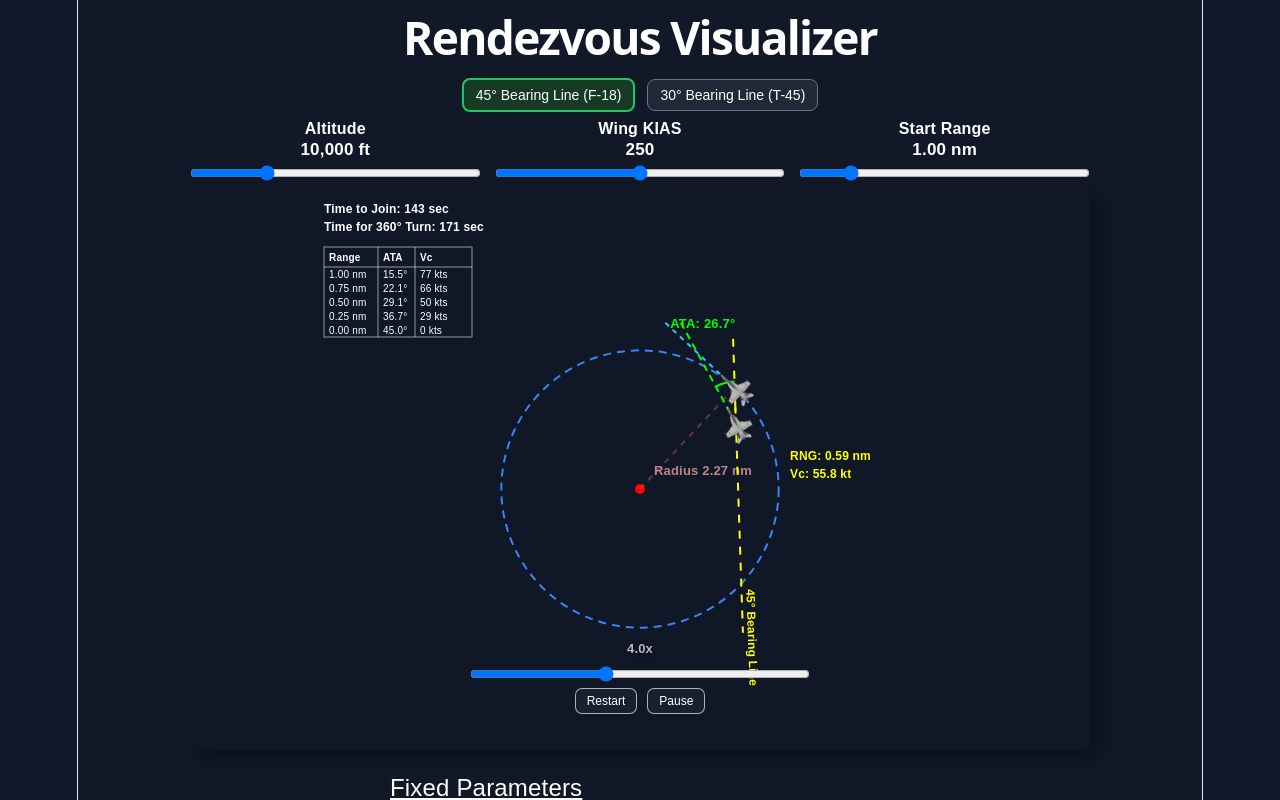
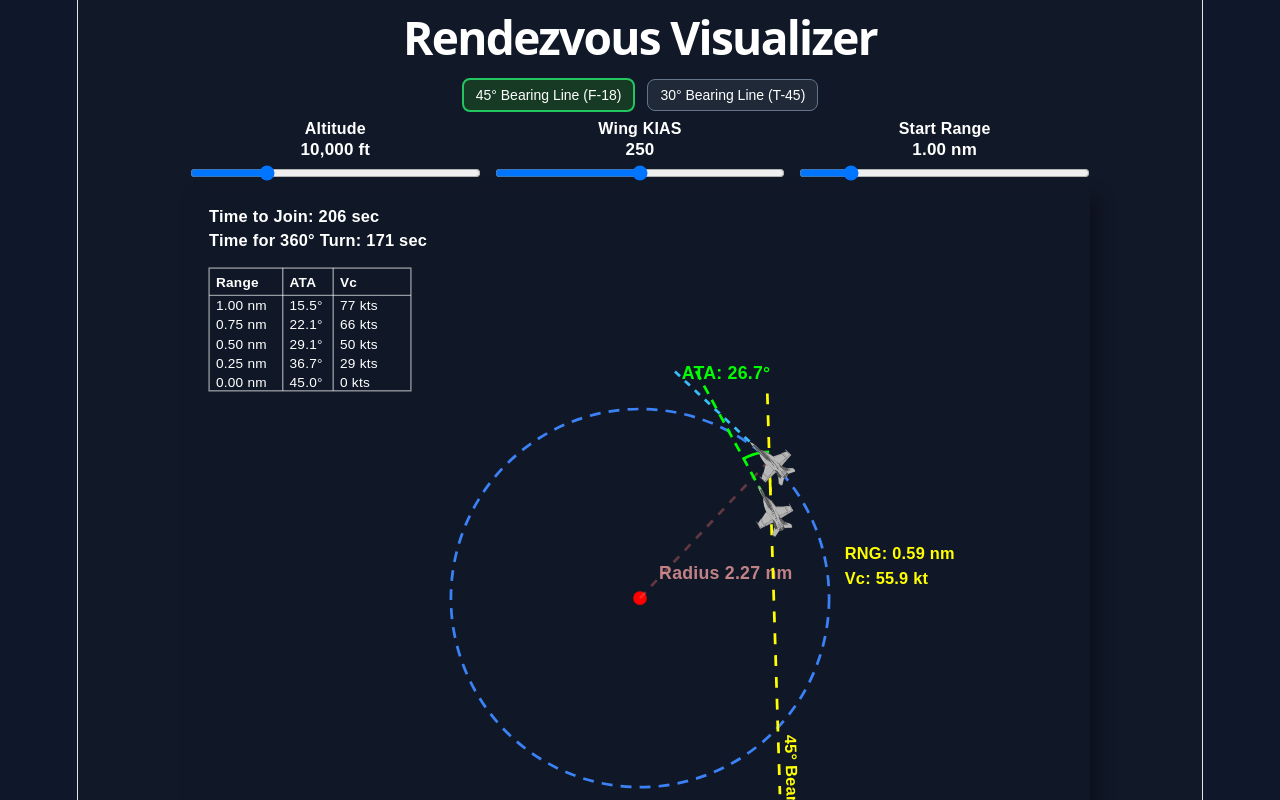
Before and after one commit to rpt20/RendezvousVisualizerTool, a React (Vite) app: page / in a window 1280 px wide. Shown: the top 800 px of the page. Built offline with nearby package versions, Linux system fonts and the light colour scheme.

Commit message:
Math fixes for timing

```diff
--- a/src/App.tsx
+++ b/src/App.tsx
@@ -1,4 +1,4 @@
-import { useEffect, useMemo, useState, type CSSProperties } from "react";
+import { useEffect, useMemo, useRef, useState, type CSSProperties } from "react";
 import "./App.css";
 import superHornet from "./assets/super-hornet.png";
 
@@ -12,6 +12,7 @@ export default function App() {
   const leadKIAS = 250;
   const bankAngle = 30;
   const g = 32.174;
+  const JOIN_THRESHOLD_NM = 0.001;
 
   const [bearingMode, setBearingMode] = useState<BearingMode>("F-18");
   const [leadAltitude, setLeadAltitude] = useState(10000);
@@ -22,6 +23,8 @@ export default function App() {
 
   const [orbitAngle, setOrbitAngle] = useState(0);
   const [rangeNm, setRangeNm] = useState(spawnNm);
+
+  const lastFrameTimeRef = useRef<number | null>(null);
 
   const bearingLineDeg = bearingMode === "F-18" ? 45 : 30;
 
@@ -95,6 +98,16 @@ export default function App() {
     (maxDisplayRadiusPx - minDisplayRadiusPx) * radiusDisplayRatio;
 
   const pixelsPerNm = orbitRadiusPx / turnRadiusNm;
+
+  // Dynamic graphic height:
+  // Bottom of the box tracks the circle bottom plus about 1/2 radius.
+  // This keeps the playback slider tight to the circle without covering the graphic.
+  const graphicViewBoxWidth = 660;
+  const graphicViewBoxHeight = clamp(
+    centerY + orbitRadiusPx * 1.5 + 18,
+    490,
+    650
+  );
 
   // =========================
   // LEAD POSITION / HEADING
@@ -203,12 +216,12 @@ export default function App() {
     };
   }
 
-  function estimateSecondsToJoin() {
+  function estimateSimSecondsToJoin() {
     let r = spawnNm;
     let t = 0;
-    const dt = 0.25;
+    const dt = 0.1;
 
-    for (let i = 0; i < 60000; i++) {
+    for (let i = 0; i < 120000; i++) {
       const geo = solveGeometry(r);
 
       if (!geo.canClose || geo.closureKt <= 0) {
@@ -218,7 +231,7 @@ export default function App() {
       r -= (geo.closureKt / 3600) * dt;
       t += dt;
 
-      if (r <= 0.01) {
+      if (r <= JOIN_THRESHOLD_NM) {
         return t;
       }
     }
@@ -229,20 +242,31 @@ export default function App() {
   function resetJoin() {
     setRangeNm(spawnNm);
     setPaused(false);
+    lastFrameTimeRef.current = null;
   }
 
   // =========================
-  // SIM LOOP
+  // SIM LOOP — WALL-CLOCK ACCURATE
   // =========================
 
   useEffect(() => {
-    const interval = setInterval(() => {
-      if (paused) return;
+    let animationFrameId = 0;
 
-      const dt = 0.03;
+    function step(now: number) {
+      if (lastFrameTimeRef.current === null) {
+        lastFrameTimeRef.current = now;
+      }
 
+      const wallDtRaw = (now - lastFrameTimeRef.current) / 1000;
+      lastFrameTimeRef.current = now;
+
+      // Cap big resume/background spikes so the sim does not jump.
+      const wallDt = clamp(wallDtRaw, 0, 0.1);
+      const simDt = paused ? 0 : wallDt * timeScale;
+
+      if (simDt > 0) {
         setOrbitAngle((a) => {
-        return (a - turnRateDegPerSecond * dt * timeScale) % 360;
+          return (a - turnRateDegPerSecond * simDt) % 360;
         });
 
         setRangeNm((r) => {
@@ -256,16 +280,21 @@ export default function App() {
 
           return Math.max(
             0,
-          r - (geo.closureKt / 3600) * dt * timeScale
+            r - (geo.closureKt / 3600) * simDt
           );
         });
-    }, 30);
+      }
 
-    return () => clearInterval(interval);
+      animationFrameId = requestAnimationFrame(step);
+    }
+
+    animationFrameId = requestAnimationFrame(step);
+
+    return () => cancelAnimationFrame(animationFrameId);
   }, [
     paused,
+    timeScale,
     turnRateDegPerSecond,
-    timeScale,
     wingKIAS,
     leadAltitude,
     orbitAngle,
@@ -276,10 +305,14 @@ export default function App() {
     bearingLineDeg,
   ]);
 
+  useEffect(() => {
+    lastFrameTimeRef.current = null;
+  }, [paused, timeScale]);
+
   const currentGeo = solveGeometry(rangeNm);
 
-  const estimatedJoinSeconds = useMemo(
-    () => estimateSecondsToJoin(),
+  const estimatedSimJoinSeconds = useMemo(
+    () => estimateSimSecondsToJoin(),
     [
       spawnNm,
       wingKIAS,
@@ -418,10 +451,6 @@ export default function App() {
   const vcLabelX = rangeLabelX;
   const vcLabelY = rangeLabelY + 18;
 
-  // Fixed playback controls close under the circle instead of at the bottom
-  // of the whole graphic box.
-  const controlsY = clamp(centerY + orbitRadiusPx + 8, 426, 493);
-
   // =========================
   // STYLES
   // =========================
@@ -488,7 +517,7 @@ export default function App() {
   const graphicWrapStyle: CSSProperties = {
     width: "100%",
     maxWidth: "900px",
-    height: "560px",
+    aspectRatio: `${graphicViewBoxWidth} / ${graphicViewBoxHeight}`,
     margin: "0 auto",
     background: "#101827",
     boxShadow: "8px 8px 18px rgba(0,0,0,0.35)",
@@ -500,15 +529,11 @@ export default function App() {
     position: "relative",
   };
 
-  const playbackContainerStyle: CSSProperties = {
-    width: "100%",
-    height: "100%",
-    background: "transparent",
-    display: "flex",
-    flexDirection: "column",
-    alignItems: "center",
-    justifyContent: "flex-start",
-    pointerEvents: "auto",
+  const playbackControlStyle: CSSProperties = {
+    width: "min(420px, 88%)",
+    margin: "4px auto 0",
+    padding: "0 10px",
+    textAlign: "center",
   };
 
   const timeScaleLabelStyle: CSSProperties = {
@@ -516,7 +541,7 @@ export default function App() {
     fontWeight: 800,
     textAlign: "center",
     marginBottom: 2,
-    color: "rgba(255,255,255,0.72)",
+    color: "rgba(255,255,255,0.82)",
     textShadow: "0 1px 4px black",
     background: "transparent",
   };
@@ -532,12 +557,11 @@ export default function App() {
     padding: "5px 11px",
     borderRadius: 7,
     border: "1px solid rgba(255,255,255,0.65)",
-    background: "rgba(31,41,55,0.55)",
+    background: "rgba(31,41,55,0.65)",
     color: "white",
     cursor: "pointer",
     fontSize: 12,
     margin: "2px 5px 0",
-    backdropFilter: "blur(2px)",
   };
 
   const paramBlockStyle: CSSProperties = {
@@ -620,12 +644,8 @@ export default function App() {
             min-width: 0;
           }
 
-          .rv-graphic-wrap {
-            height: 560px;
-          }
-
-          .rv-playback-foreign {
-            overflow: visible;
+          .rv-playback-controls {
+            margin-top: 4px;
           }
 
           @media (max-width: 640px) {
@@ -645,8 +665,8 @@ export default function App() {
               width: 100%;
             }
 
-            .rv-graphic-wrap {
-              height: min(560px, calc((100vw - 20px) * 560 / 660));
+            .rv-playback-controls {
+              margin-top: 4px;
             }
           }
         `}
@@ -717,12 +737,12 @@ export default function App() {
           </div>
         </div>
 
-        {/* GRAPHIC RIGHT NEXT TO SLIDERS */}
-        <div className="rv-graphic-wrap" style={graphicWrapStyle}>
+        {/* DYNAMIC GRAPHIC BOX */}
+        <div style={graphicWrapStyle}>
           <svg
             width="100%"
             height="100%"
-            viewBox="0 0 660 560"
+            viewBox={`0 0 ${graphicViewBoxWidth} ${graphicViewBoxHeight}`}
             preserveAspectRatio="xMidYMin meet"
             style={{
               display: "block",
@@ -734,9 +754,9 @@ export default function App() {
             {/* Top-left in-graphic timing text */}
             <text x={14} y={24} style={graphicInfoStyle}>
               Time to Join:{" "}
-              {estimatedJoinSeconds === null
+              {estimatedSimJoinSeconds === null
                 ? "Stabilizes"
-                : `${estimatedJoinSeconds.toFixed(0)} sec`}
+                : `${estimatedSimJoinSeconds.toFixed(0)} sec`}
             </text>
             <text x={14} y={42} style={graphicInfoStyle}>
               Time for 360° Turn: {orbitPeriodSeconds.toFixed(0)} sec
@@ -964,16 +984,11 @@ export default function App() {
                 transform={`rotate(${wingHeading + SPRITE_OFFSET})`}
               />
             </g>
+          </svg>
+        </div>
 
-            {/* Transparent playback controls fixed just under the circle */}
-            <foreignObject
-              x={160}
-              y={controlsY}
-              width={340}
-              height={58}
-              className="rv-playback-foreign"
-            >
-              <div style={playbackContainerStyle}>
+        {/* PLAYBACK CONTROLS DIRECTLY BELOW DYNAMIC GRAPHIC */}
+        <div className="rv-playback-controls" style={playbackControlStyle}>
           <div style={timeScaleLabelStyle}>{timeScale.toFixed(1)}x</div>
 
           <input
@@ -986,21 +1001,13 @@ export default function App() {
             onChange={(e) => setTimeScale(Number(e.target.value))}
           />
 
-                <div>
           <button onClick={resetJoin} style={simButtonStyle}>
             Restart
           </button>
 
-                  <button
-                    onClick={() => setPaused((p) => !p)}
-                    style={simButtonStyle}
-                  >
+          <button onClick={() => setPaused((p) => !p)} style={simButtonStyle}>
             {paused ? "Resume" : "Pause"}
           </button>
-                </div>
-              </div>
-            </foreignObject>
-          </svg>
         </div>
 
         {/* FIXED PARAMETERS */}
```
Lines whose indentation alone changed are shown as unchanged.
